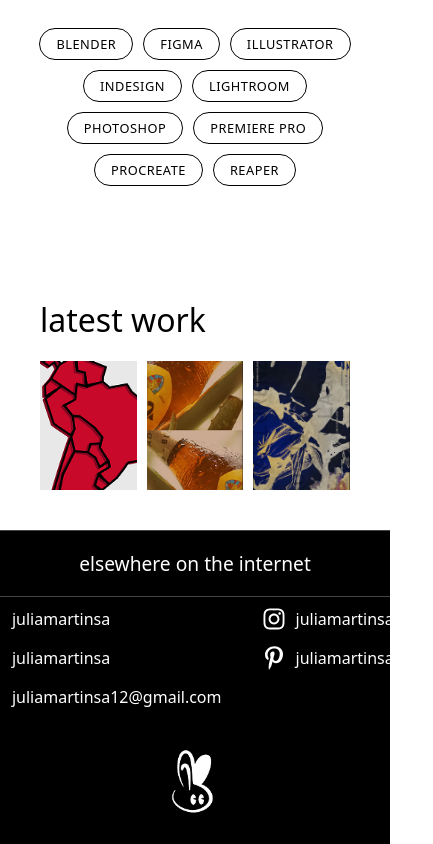
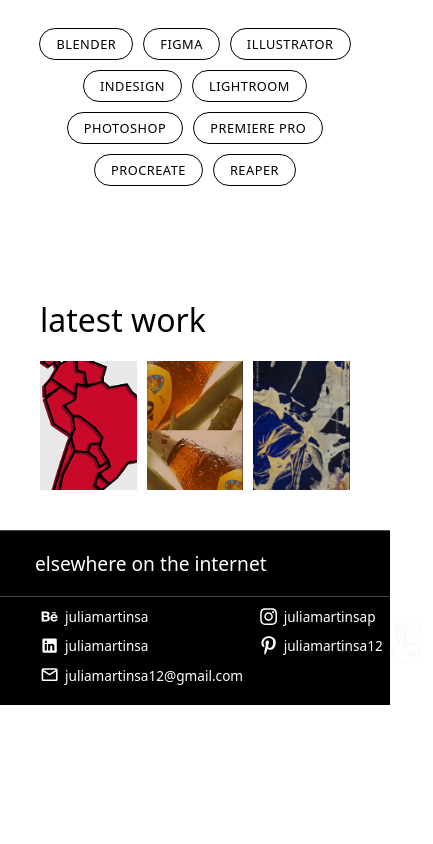
Before and after one commit to nicolecnogueira/portfolio, a React (Vite) app: page / in a window 390 px wide. Shown: the part 1197-2041 px from the top of the page, 433 px wide, since content can reach past the window. After the commit the page ends 1902 px from the top, so only its background shows below. Built offline with nearby package versions, Linux system fonts and the light colour scheme.

Commit message:
fix: ajustando responsividade do footer

```diff
--- a/src/components/Footer.module.css
+++ b/src/components/Footer.module.css
@@ -27,8 +27,8 @@
 
 .socialGrid {
   display: grid;
-  grid-template-columns: repeat(2, 1fr);
-  gap: 15px 40px;
+  grid-template-columns: repeat(2, auto);
+  gap: clamp(10px, 2vw, 15px) clamp(10px, 4vw, 40px);
 }
 
 .socialLink {
@@ -36,7 +36,7 @@
   align-items: center;
   text-decoration: none;
   color: #fff;
-  font-size: 1rem;
+  font-size: clamp(0.85rem, 2vw, 1rem);
   transition: color 0.2s ease;
 
   background: none;
@@ -45,6 +45,7 @@
   font-family: inherit;
   cursor: pointer;
   text-align: left;
+  white-space: nowrap;
 }
 
 .socialLink:hover {
@@ -52,25 +53,13 @@
 }
 
 .icon {
-  font-size: 1.5rem;
-  margin-right: 10px;
+  font-size: clamp(1.2rem, 3vw, 1.5rem);
+  margin-right: clamp(5px, 1.5vw, 10px);
   display: flex;
   align-items: center;
 }
 
 .footerLogo {
-  width: 70px;
+  width: clamp(50px, 10vw, 70px);
   height: auto;
 }
-
-@media (max-width: 768px) {
-  .title {
-    text-align: center;
-  }
-
-  .mainContent {
-    flex-direction: column;
-    gap: 40px;
-    align-items: center;
-  }
-}
```
